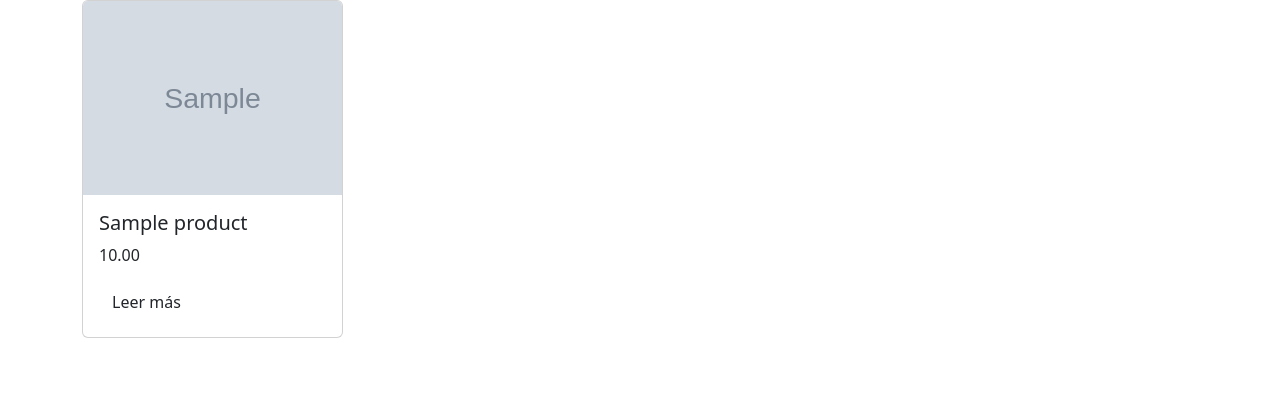
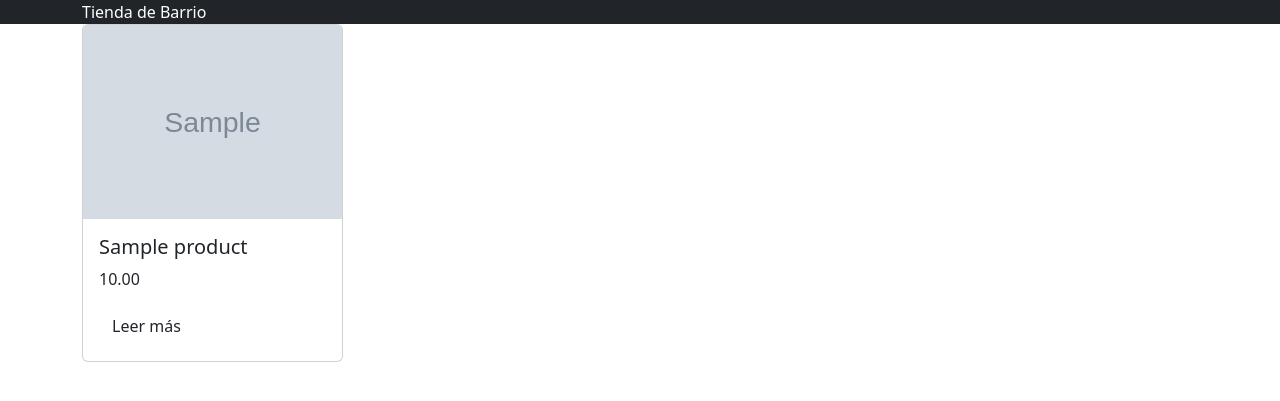
Before and after one commit to JimenaMJacoboFdz/my_store1, a Django app: page / in a window 1280 px wide. Shown: the top 401 px of the page. Run offline with Django 4.2, Linux system fonts and the light colour scheme; tables that the repository leaves empty hold one stand-in row (values such as "Sample post"); grey boxes marked "Sample" are stand-in pictures.

Commit message:
add navigation bar

```diff
--- a/products/urls.py
+++ b/products/urls.py
@@ -4,6 +4,6 @@ from django.urls import path
 from .views import index, get_product
 
 urlpatterns = [
-    path("", index),
+    path("", index, name='index'),
     path('product/<int:id>', get_product, name='get_product')
 ]
--- a/templates/base/base.html
+++ b/templates/base/base.html
@@ -14,6 +14,8 @@
         <link rel="stylesheet" href="{% static 'style.css' %}">
     </head>
     <body>
+        {% include './navigation.html' %}
+
         {% block content %}
         {% endblock %}
     </body>
--- /dev/null
+++ b/templates/base/navigation.html
@@ -0,0 +1,7 @@
+
+
+<nav class="navbar-expand-lg navbar-dark bg-dark">
+    <div class="container">
+        <a class="navbar-brand" href="{% url 'index' %}">Tienda de Barrio</a>
+    </div>
+</nav>
```
